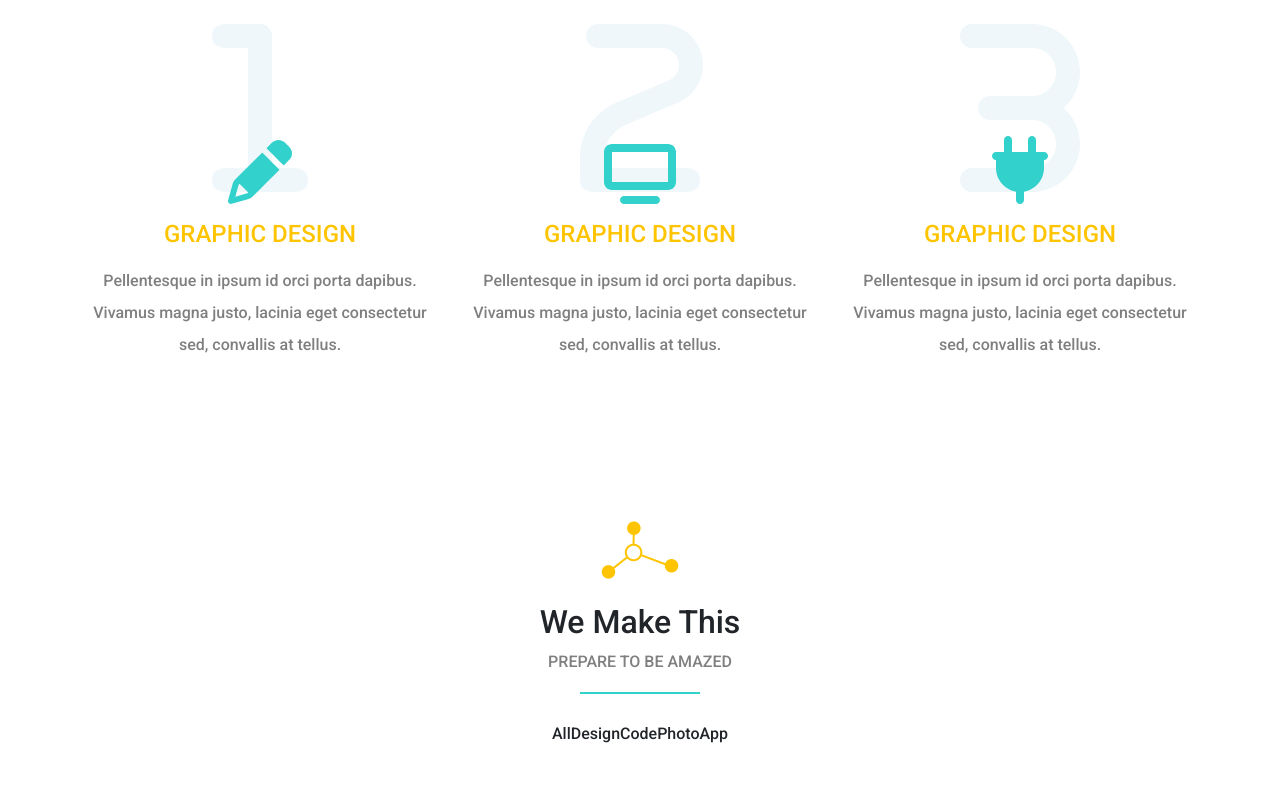
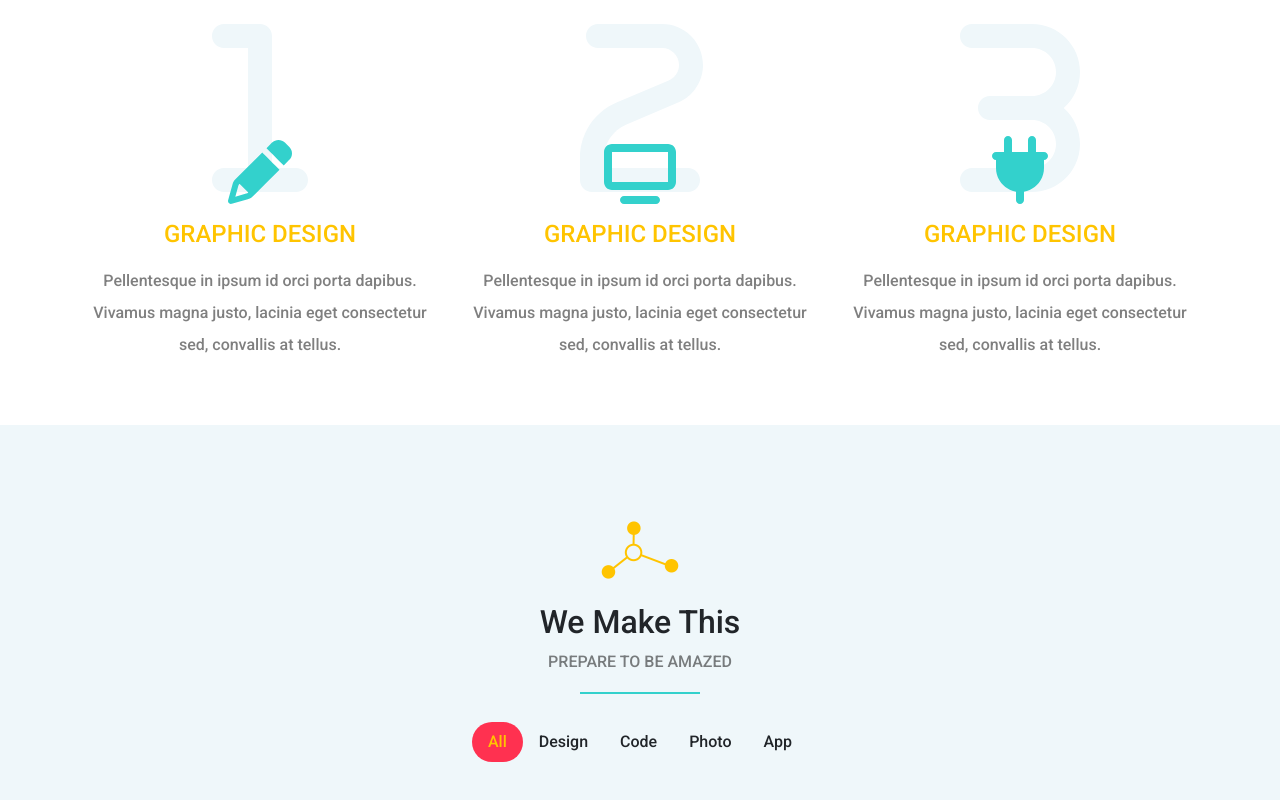
Before and after one commit to Aya74/Bondi-Page, a plain HTML site: page index.html in a window 1280 px wide. Shown: the part 1092-1892 px from the top of the page. Drawn offline with Linux system fonts and the light colour scheme.

Commit message:
Add style for thr Our Work section Add background color gray Add background color pink and text color yellow for the active links Edit links padding and add a pointer cursor Add hover, change color for un-active links relates #11

```diff
--- a/assets/css/style.css
+++ b/assets/css/style.css
@@ -107,3 +107,23 @@ body {
 }
 
 /* end features section style */
+
+/* start our work section */
+.ourWork{
+    background-color: var(--section-color);
+}
+
+.ourWork ul .active{
+    background-color: var(--pink-color);
+    color: var(--yellow-color);
+}
+
+.ourWork ul li{
+    padding: 0.5rem 1rem;
+    cursor: pointer;
+}
+
+.ourWork ul li:not(.active):hover{
+color: var(--pink-color);
+}
+/* end our work section */
```
